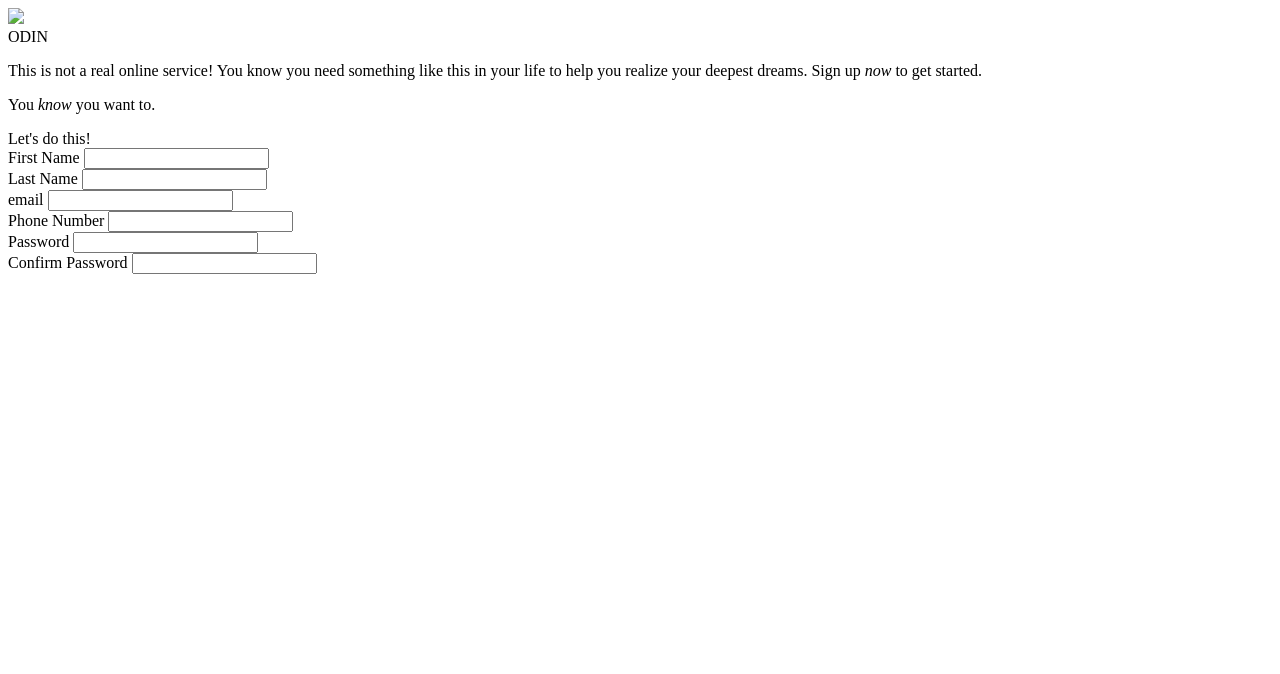
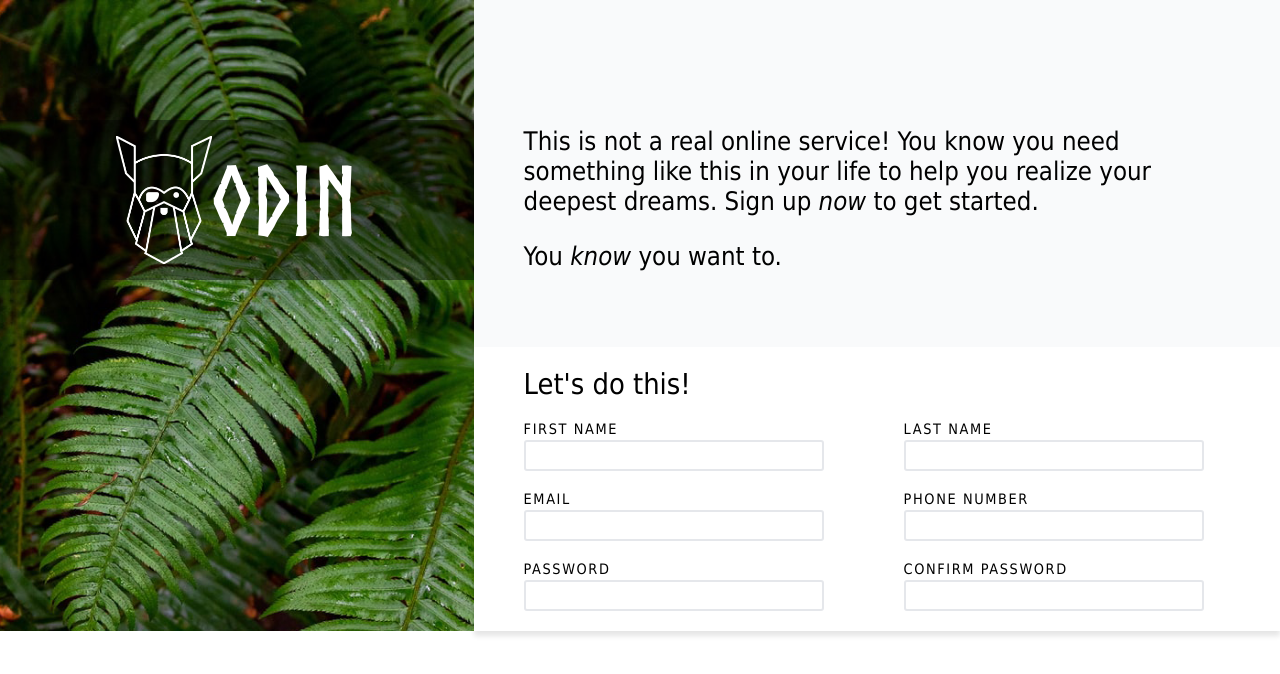
Before and after one commit to alanslc/odin-signup, a plain HTML site: page index.html in a window 1280 px wide. Drawn offline with Linux system fonts and the light colour scheme; the site is published under a folder, as on GitHub Pages, so addresses that start at the root find nothing.

Commit message:
Change file path to relative

```diff
--- a/css/style.css
+++ b/css/style.css
@@ -1,6 +1,6 @@
 @font-face {
    font-family: Norse-Bold;
-   src: url(/fonts/Norse-Bold.otf);
+   src: url(../fonts/Norse-Bold.otf);
 }
 
 body {
@@ -22,7 +22,7 @@ body {
 
 .left {
    width: 37vw;
-   background: url(/images/halie-west-25xggax4bSA-unsplash-crop.png) no-repeat;
+   background: url(../images/halie-west-25xggax4bSA-unsplash-crop.png) no-repeat;
    background-size: cover;
 }
 
--- a/index.html
+++ b/index.html
@@ -6,14 +6,14 @@
    <meta http-equiv="X-UA-Compatible" content="IE=edge">
    <meta name="viewport" content="width=device-width, initial-scale=1.0">
    <title>Document</title>
-   <link rel="stylesheet" href="/css/style.css">
+   <link rel="stylesheet" href="css/style.css">
 </head>
 
 <body>
    <div class="container">
       <div class="left">
          <div class="logo-banner">
-            <img src="/images/odin-lined.png" class="logo">
+            <img src="images/odin-lined.png" class="logo">
             <div class="logo-text">ODIN</div>
          </div>
       </div>
```
